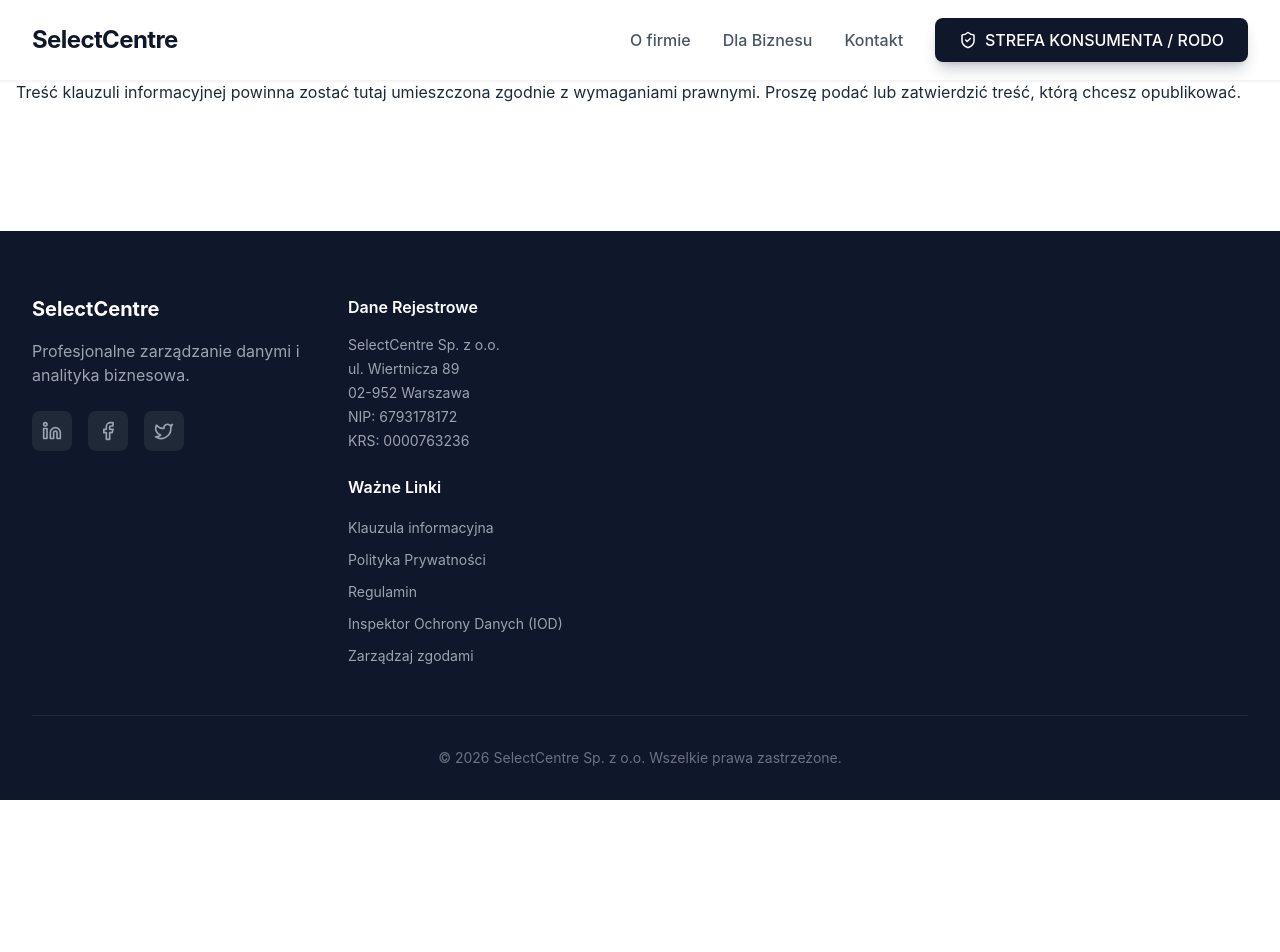
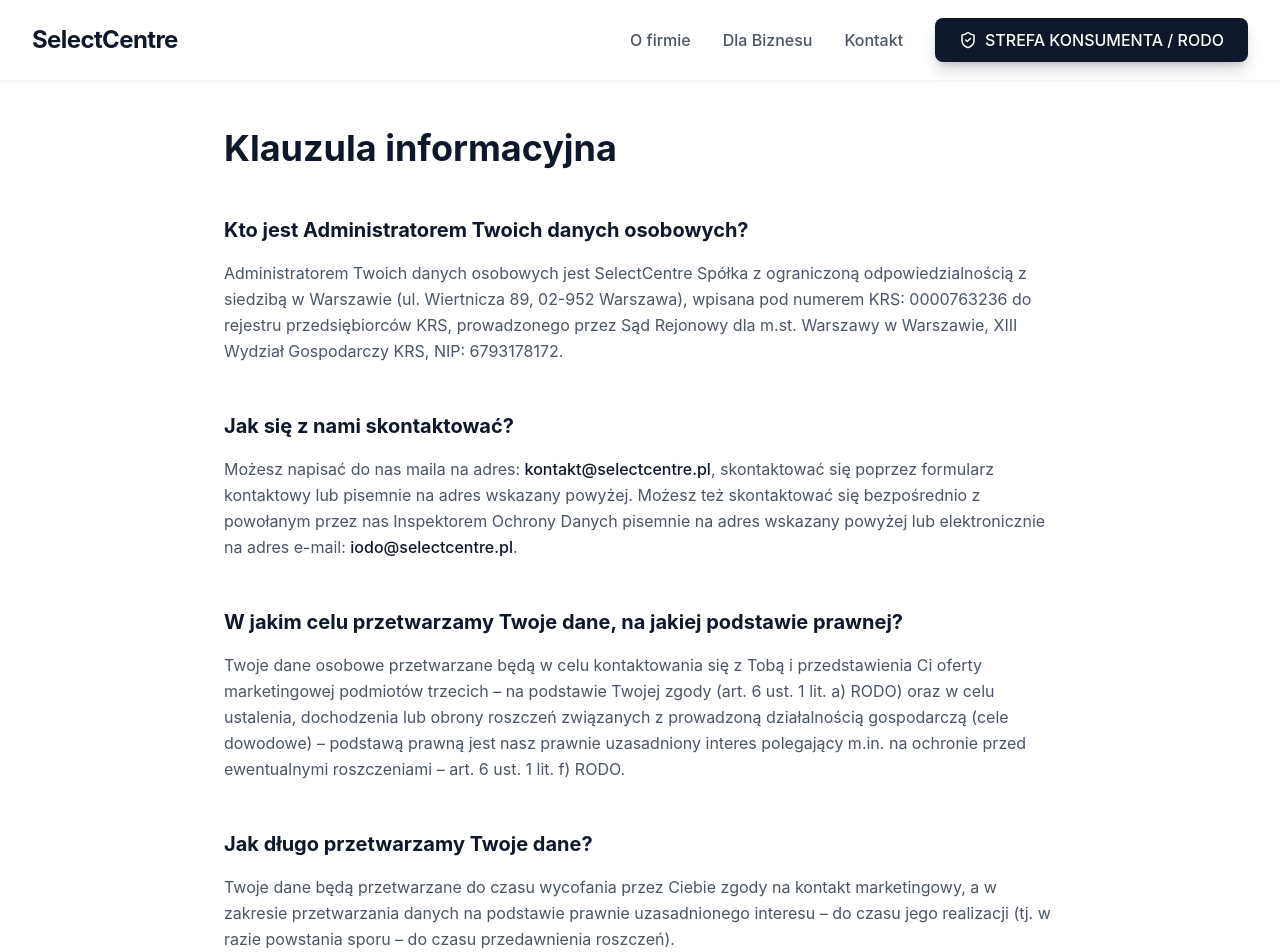
Before and after one commit to selectpilot/selectcentre-v2, a React (Vite) app: page /klauzula-informacyjna in a window 1280 px wide. Shown: the top 952 px of the page. Before the commit the page ends 800 px from the top, so only its background shows below. Built offline with nearby package versions, Linux system fonts and the light colour scheme; no server answers.

Commit message:
Przeniesiono pełną treść klauzuli informacyjnej z privacy-policy do /klauzula-informacyjna

```diff
--- a/src/pages/KlauzulaInformacyjna.jsx
+++ b/src/pages/KlauzulaInformacyjna.jsx
@@ -1,10 +1,85 @@
-import React from "react";
+import React, { useEffect } from 'react';
 
-const KlauzulaInformacyjna = () => (
-  <div className="container mx-auto px-4 py-8">
-    <h1 className="text-2xl font-bold mb-4">Klauzula informacyjna</h1>
-    <p>Treść klauzuli informacyjnej powinna zostać tutaj umieszczona zgodnie z wymaganiami prawnymi. Proszę podać lub zatwierdzić treść, którą chcesz opublikować.</p>
-  </div>
-);
+const KlauzulaInformacyjna = () => {
+  useEffect(() => {
+    window.scrollTo(0, 0);
+  }, []);
+
+  return (
+    <div className="pt-32 pb-20 bg-white">
+      <div className="max-w-4xl mx-auto px-4 sm:px-6 lg:px-8">
+        <h1 className="text-3xl md:text-4xl font-bold text-navy mb-12">Klauzula informacyjna</h1>
+        <div className="space-y-12 text-gray-600 leading-relaxed">
+          <section>
+            <h2 className="text-xl font-bold text-navy mb-4">Kto jest Administratorem Twoich danych osobowych?</h2>
+            <p>
+              Administratorem Twoich danych osobowych jest SelectCentre Spółka z ograniczoną odpowiedzialnością z siedzibą w Warszawie (ul. Wiertnicza 89, 02-952 Warszawa), wpisana pod numerem KRS: 0000763236 do rejestru przedsiębiorców KRS, prowadzonego przez Sąd Rejonowy dla m.st. Warszawy w Warszawie, XIII Wydział Gospodarczy KRS, NIP: 6793178172.
+            </p>
+          </section>
+          <section>
+            <h2 className="text-xl font-bold text-navy mb-4">Jak się z nami skontaktować?</h2>
+            <p>
+              Możesz napisać do nas maila na adres: <a href="mailto:kontakt@selectcentre.pl" className="text-navy font-medium hover:underline">kontakt@selectcentre.pl</a>, skontaktować się poprzez formularz kontaktowy lub pisemnie na adres wskazany powyżej. Możesz też skontaktować się bezpośrednio z powołanym przez nas Inspektorem Ochrony Danych pisemnie na adres wskazany powyżej lub elektronicznie na adres e-mail: <a href="mailto:iodo@selectcentre.pl" className="text-navy font-medium hover:underline">iodo@selectcentre.pl</a>.
+            </p>
+          </section>
+          <section>
+            <h2 className="text-xl font-bold text-navy mb-4">W jakim celu przetwarzamy Twoje dane, na jakiej podstawie prawnej?</h2>
+            <p className="mb-4">
+              Twoje dane osobowe przetwarzane będą w celu kontaktowania się z Tobą i przedstawienia Ci oferty marketingowej podmiotów trzecich – na podstawie Twojej zgody (art. 6 ust. 1 lit. a) RODO) oraz w celu ustalenia, dochodzenia lub obrony roszczeń związanych z prowadzoną działalnością gospodarczą (cele dowodowe) – podstawą prawną jest nasz prawnie uzasadniony interes polegający m.in. na ochronie przed ewentualnymi roszczeniami – art. 6 ust. 1 lit. f) RODO.
+            </p>
+          </section>
+          <section>
+            <h2 className="text-xl font-bold text-navy mb-4">Jak długo przetwarzamy Twoje dane?</h2>
+            <p>
+              Twoje dane będą przetwarzane do czasu wycofania przez Ciebie zgody na kontakt marketingowy, a w zakresie przetwarzania danych na podstawie prawnie uzasadnionego interesu – do czasu jego realizacji (tj. w razie powstania sporu – do czasu przedawnienia roszczeń).
+            </p>
+          </section>
+          <section>
+            <h2 className="text-xl font-bold text-navy mb-4">Jakie kategorie danych przetwarzamy i skąd je mamy?</h2>
+            <p>
+              Przetwarzamy Twoje dane identyfikacyjne: imię i nazwisko oraz dane kontaktowe: numer telefonu oraz adres e-mail. Możemy przetwarzać również inne dane, które nam przekazujesz w toku kontaktu.
+            </p>
+          </section>
+          <section>
+            <h2 className="text-xl font-bold text-navy mb-4">Komu udostępniamy Twoje dane?</h2>
+            <p className="mb-4">
+              Twoje dane możemy udostępnić podmiotom, które świadczą na naszą rzecz różnego rodzaju usługi, np. podmiotom świadczącym usługi call center, usługi IT, dostawcom rozwiązań informatycznych, kancelariom prawnym, doradcom podatkowym, podmiotom świadczącym dla nas usługi archiwizacji lub przechowywania dokumentów, itp., jednakże wyłącznie w zakresie niezbędnym do realizacji ww. celów przetwarzania.
+            </p>
+            <p className="mb-4">
+              W sytuacjach określonych w przepisach prawa, Twoje dane możemy udostępnić na rzecz uprawnionych podmiotów (sądy, organy podatkowe, organy ścigania, itp.).
+            </p>
+            <p>
+              W przypadku uzyskania Twojej zgody lub w razie chęci skorzystania z usług lub produktów naszych partnerów, dane możemy udostępnić tym partnerom, którzy świadczą usługi lub sprzedają produkty, będące przedmiotem przedstawianej Ci oferty. Do partnerów tych należą m.in.: MedicCentre sp. z o.o. (KRS: 0000660624), Poliseo sp. z o.o. (KRS: 0000957657), MedicCentre Service Sp. z o.o. (KRS: 0000972666), GetMed sp. z o.o. (KRS: 0001097171), PanWybierak.pl Sp. z o.o. (KRS: 0000481546), Flawless Sp. z o.o. (KRS: 0000632128).
+            </p>
+          </section>
+          <section>
+            <h2 className="text-xl font-bold text-navy mb-4">Jakie są Twoje prawa?</h2>
+            <ul className="list-disc pl-5 space-y-2 mb-4">
+              <li>Masz prawo poprosić o dostęp do swoich danych osobowych, jak również żądać ich sprostowania, usunięcia lub ograniczenia ich przetwarzania.</li>
+              <li>Jeśli przetwarzamy Twoje dane w oparciu o nasz prawnie uzasadniony interes – masz prawo do wniesienia sprzeciwu wobec przetwarzania Twoich danych osobowych.</li>
+              <li>Jeśli przetwarzamy Twoje dane w oparciu o Twoją zgodę – masz prawo do jej wycofania w dowolnym momencie. Wycofanie zgody nie ma wpływu na zgodność z prawem przetwarzania do czasu jej wycofania.</li>
+              <li>Masz też prawo wniesienia skargi do organu nadzorczego (Prezesa Urzędu Ochrony Danych Osobowych, Urząd Ochrony Danych Osobowych, ul. Stawki 2, 00-193 Warszawa).</li>
+            </ul>
+            <p>
+              Swoje prawa możesz zrealizować kontaktując się z nami za pośrednictwem kanałów wskazanych w tej klauzuli.
+            </p>
+          </section>
+          <section>
+            <h2 className="text-xl font-bold text-navy mb-4">Czy podanie danych jest konieczne?</h2>
+            <p>
+              Podanie danych jest dobrowolne. Brak podania danych uniemożliwi nam kontakt z Tobą w celach marketingowych.
+            </p>
+          </section>
+          <section>
+            <h2 className="text-xl font-bold text-navy mb-4">Czy przetwarzamy Twoje dane w sposób zautomatyzowany?</h2>
+            <p>
+              W celu dostosowania przedstawianych przez nas ofert do preferencji Klientów, jak również w celu dostosowania treści, jakie od nas otrzymujesz, Twoje dane mogą podlegać profilowaniu, jednakże nie wywołuje to względem Ciebie skutków prawnych ani nie wpływa to na Ciebie w podobny sposób.
+            </p>
+          </section>
+        </div>
+      </div>
+    </div>
+  );
+};
 
 export default KlauzulaInformacyjna;
```
